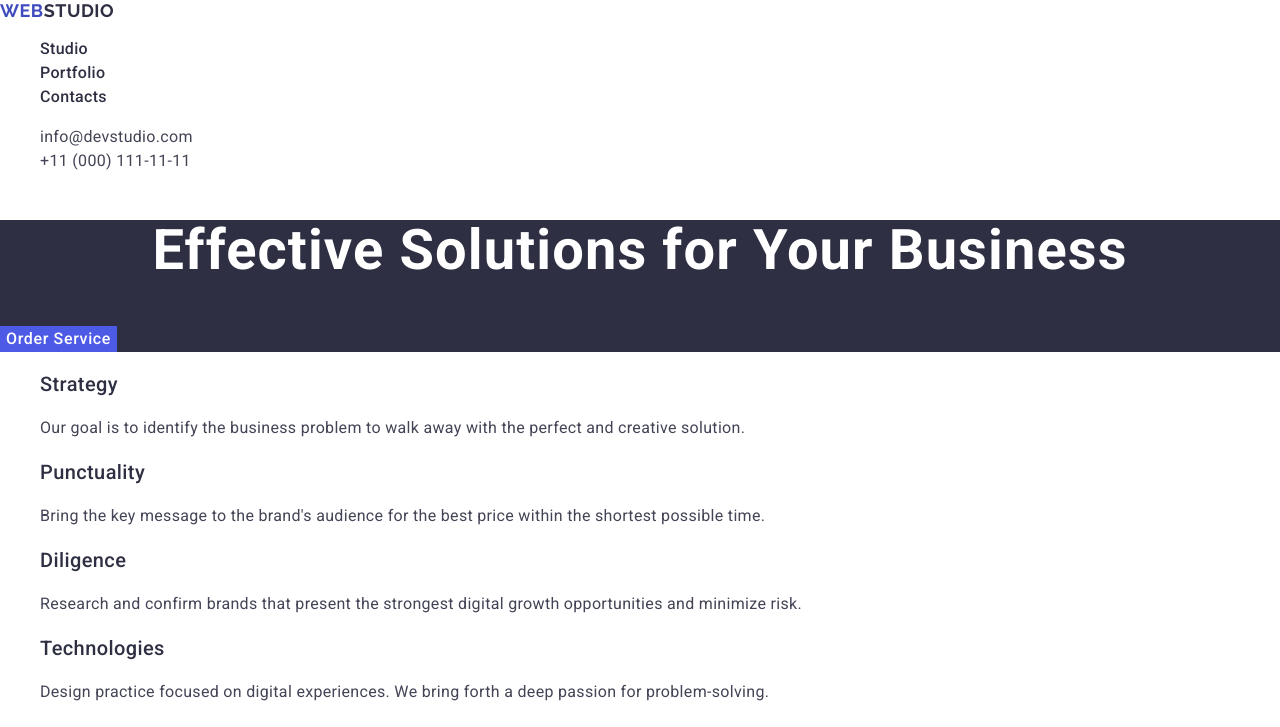
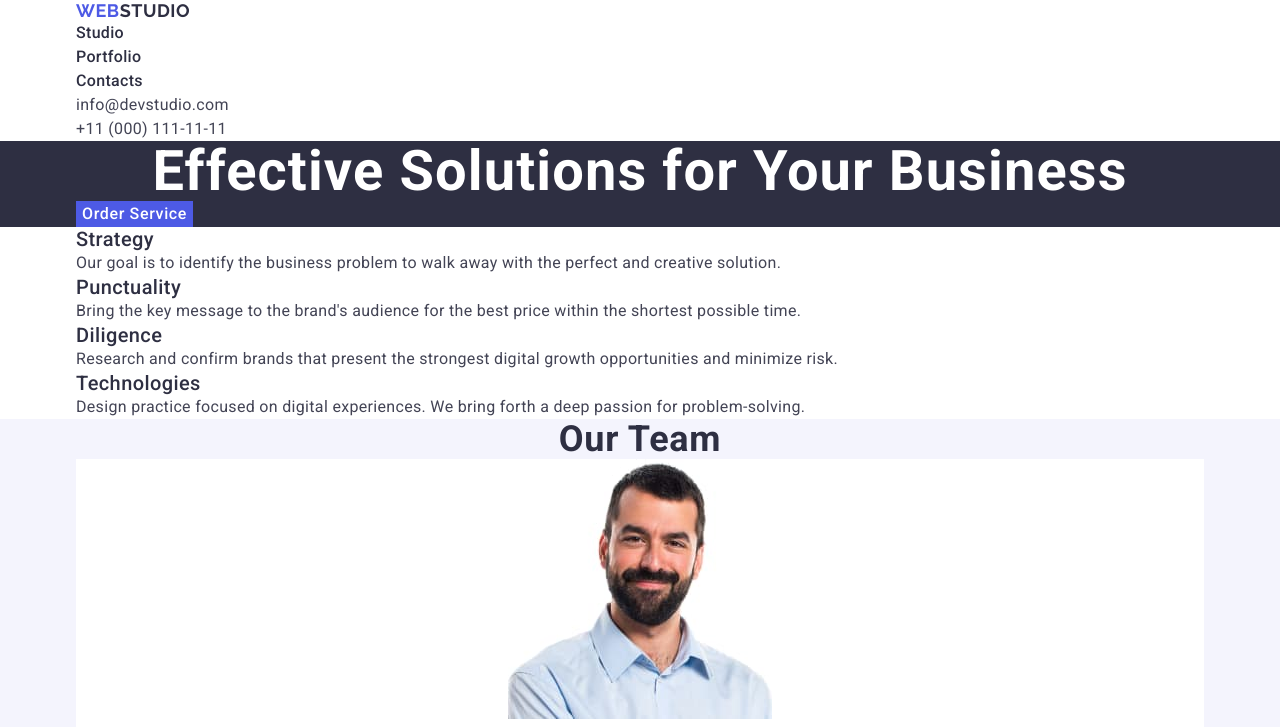
Before and after one commit to merlincat/goit-markup-hw-03, a plain HTML site: page index.html in a window 1280 px wide. Shown: the top 727 px of the page. Drawn offline with nearby package versions, Linux system fonts and the light colour scheme.

Commit message:
Styles with flex
adding all styles for sections with flex and padding+marging

```diff
--- a/css/styles.css
+++ b/css/styles.css
@@ -10,17 +10,32 @@ body {
   background-color: #fff;
 }
 /* Скидання */
-ul {
+
+h1,
+h2,
+h3,
+h4,
+h5,
+h6,
+p {
+  margin: 0;
+}
+
+ul,
+ol {
+  margin: 0;
+  padding: 0;
   list-style-type: none;
 }
-/* h1,
-h2,
-h3,
-p {
-  margin: 0;
-} */
 
 /* Загальні */
+.container {
+  max-width: 1128px;
+  padding-left: 0;
+  padding-right: 0;
+  margin-left: auto;
+  margin-right: auto;
+}
 a {
   text-decoration: none;
   color: inherit;
--- a/index.html
+++ b/index.html
@@ -21,6 +21,7 @@
   <body>
     <!-- Хедер -->
     <header class="header">
+      <div class="container">
         <!-- Лого -->
         <!-- Навігація -->
         <nav class="header-nav">
@@ -54,25 +55,29 @@
             </li>
           </ul>
         </address>
+      </div>
     </header>
 
     <!-- Основний контент -->
     <main>
       <!-- Секція 1 Hero -->
       <section id="hero" class="hero">
+        <div class="container">
           <h1 class="hero-title">Effective Solutions for Your Business</h1>
           <button class="hero-btn" type="button">Order Service</button>
+        </div>
       </section>
 
       <!-- Секція 2 - Про нашу роботу -->
       <section id="benefits" class="benefits">
+        <div class="container">
           <h2 class="section-title" hidden>Strategy</h2>
           <ul class="section-list">
             <li class="section-list-item">
               <h3 class="list-item-title">Strategy</h3>
               <p class="list-item-text">
-              Our goal is to identify the business problem to walk away with the
-              perfect and creative solution.
+                Our goal is to identify the business problem to walk away with
+                the perfect and creative solution.
               </p>
             </li>
             <li class="section-list-item">
@@ -97,10 +102,12 @@
               </p>
             </li>
           </ul>
+        </div>
       </section>
 
       <!-- Секція 3 - Наша команда -->
       <section id="contacts" class="our-team">
+        <div class="container">
           <h2 class="section-title">Our Team</h2>
           <ul class="section-list team-list">
             <li class="team-list-item">
@@ -144,10 +151,12 @@
               <p class="list-item-text">UI Designer</p>
             </li>
           </ul>
+        </div>
       </section>
 
       <!-- Секція 4 - Портфоліо -->
       <section id="portfolio" class="portfolio">
+        <div class="container">
           <h2 class="section-title">Our Portfolio</h2>
           <ul class="portfolio-list">
             <li class="portfolio-list-item">
@@ -211,11 +220,13 @@
               <p class="list-item-text">Marketing</p>
             </li>
           </ul>
+        </div>
       </section>
     </main>
 
     <!-- Футер -->
     <footer class="footer">
+      <div class="container">
         <!-- Лого -->
         <a class="footer-logo logo" href="./index.html"
           >Web<span class="mod-color-light">Studio</span></a
@@ -223,9 +234,10 @@
 
         <!-- Права -->
         <p class="footer-text">
-        Increase the flow of customers and sales for your business with digital
-        marketing & growth solutions.
+          Increase the flow of customers and sales for your business with
+          digital marketing & growth solutions.
         </p>
+      </div>
     </footer>
   </body>
 </html>
```
Lines whose indentation alone changed are shown as unchanged.
